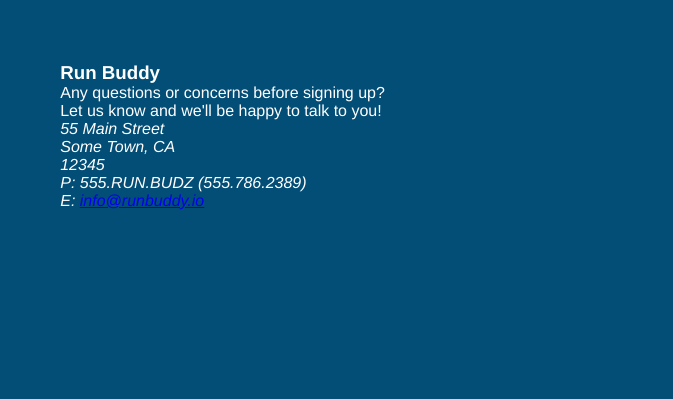
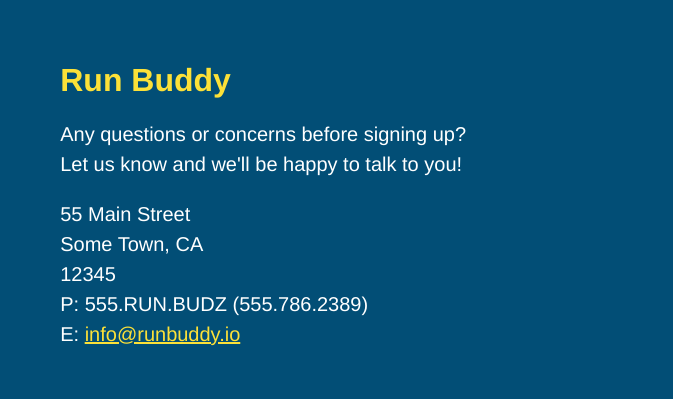
Before and after one commit to Brichardson117/Run-buddy, a plain HTML site: page index.html in a window 1280 px wide. Shown: the part 4277-4676 px from the top of the page, 607-1280 px from the left. Drawn offline with Linux system fonts and the light colour scheme.

```diff
--- a/style.css
+++ b/style.css
@@ -5,12 +5,11 @@
   }
 
   body {
-    /* more on this crazy alphanumerical value in a minute! */
     color: #39a6b2;
     font-family: Helvetica, Arial, sans-serif;
   }
 
-  /* apply styles to <header> */
+
   header {
     padding: 20px 35px;
     background-color: #39a6b2;
@@ -70,7 +69,7 @@
     padding: 60px;
   }
 
-  /* Hero Style Start */
+
   .hero {
     background-image: url('./images/hero-bg.jpg');
     height: 600px;
@@ -78,7 +77,7 @@
     background-position: center;
     position: relative;
   }
-  /* Hero Style End */
+
 
   .hero-form {
     border: 3px solid #024e76;
@@ -237,3 +236,16 @@
   margin: 30px 0 0 60px;
   color: white;
 }
+.contact-info h3 {
+  color: #fce138;
+  font-size: 32px;
+}
+.contact-info p, .contact-info address {
+  margin: 20px 0;
+  line-height: 1.5;
+  font-size: 20px;
+  font-style: normal;
+}
+.contact-info a {
+  color: #fce138;
+}
```
Also changed, not shown: 1 other file.
